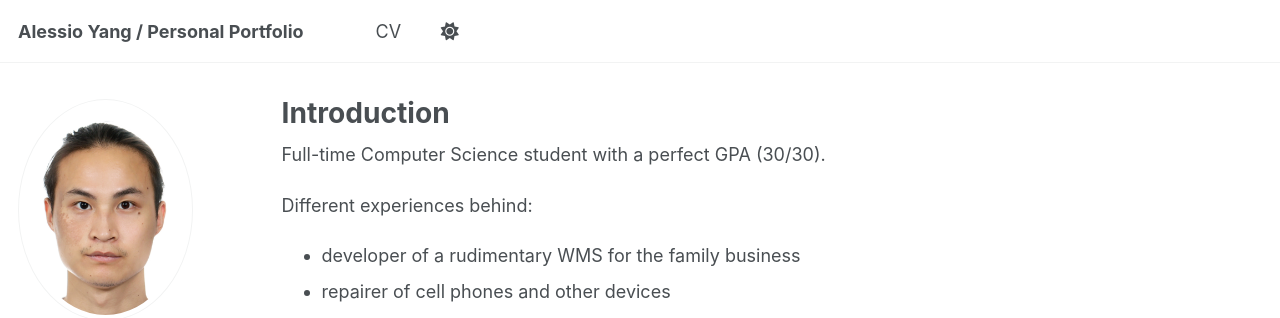
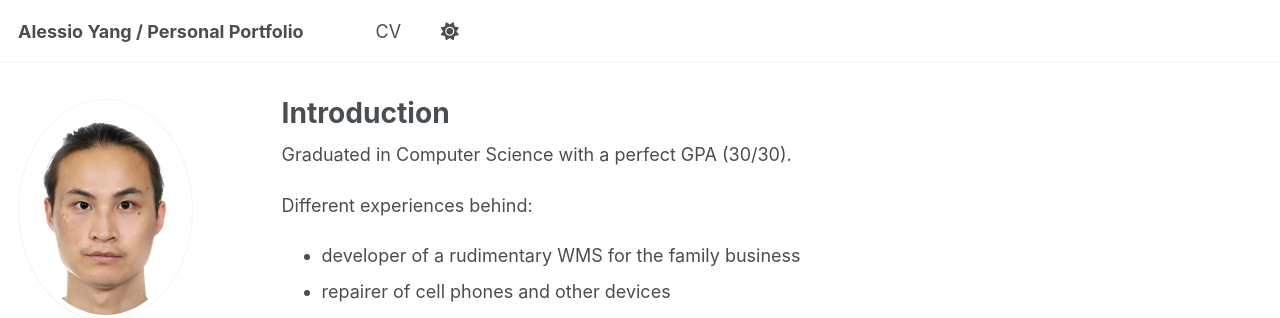
Before and after one commit to AY02/ay02.github.io, a Jekyll site: the page built from _pages/about.md, in a window 1280 px wide and 1003 px high. Shown: the top 318 px of the window. Built offline with Jekyll 4.4.1, drawn with Linux system fonts in a browser that asks for light colours; a script that is not in the unit is left out.

Commit message:
Update about page to reflect graduation status

```diff
--- a/_pages/about.md
+++ b/_pages/about.md
@@ -7,7 +7,7 @@ redirect_from:
   - /about.html
 ---
 
-Full-time Computer Science student with a perfect GPA (30/30).
+Graduated in Computer Science with a perfect GPA (30/30).
 
 Different experiences behind:
 * developer of a rudimentary WMS for the family business
```
